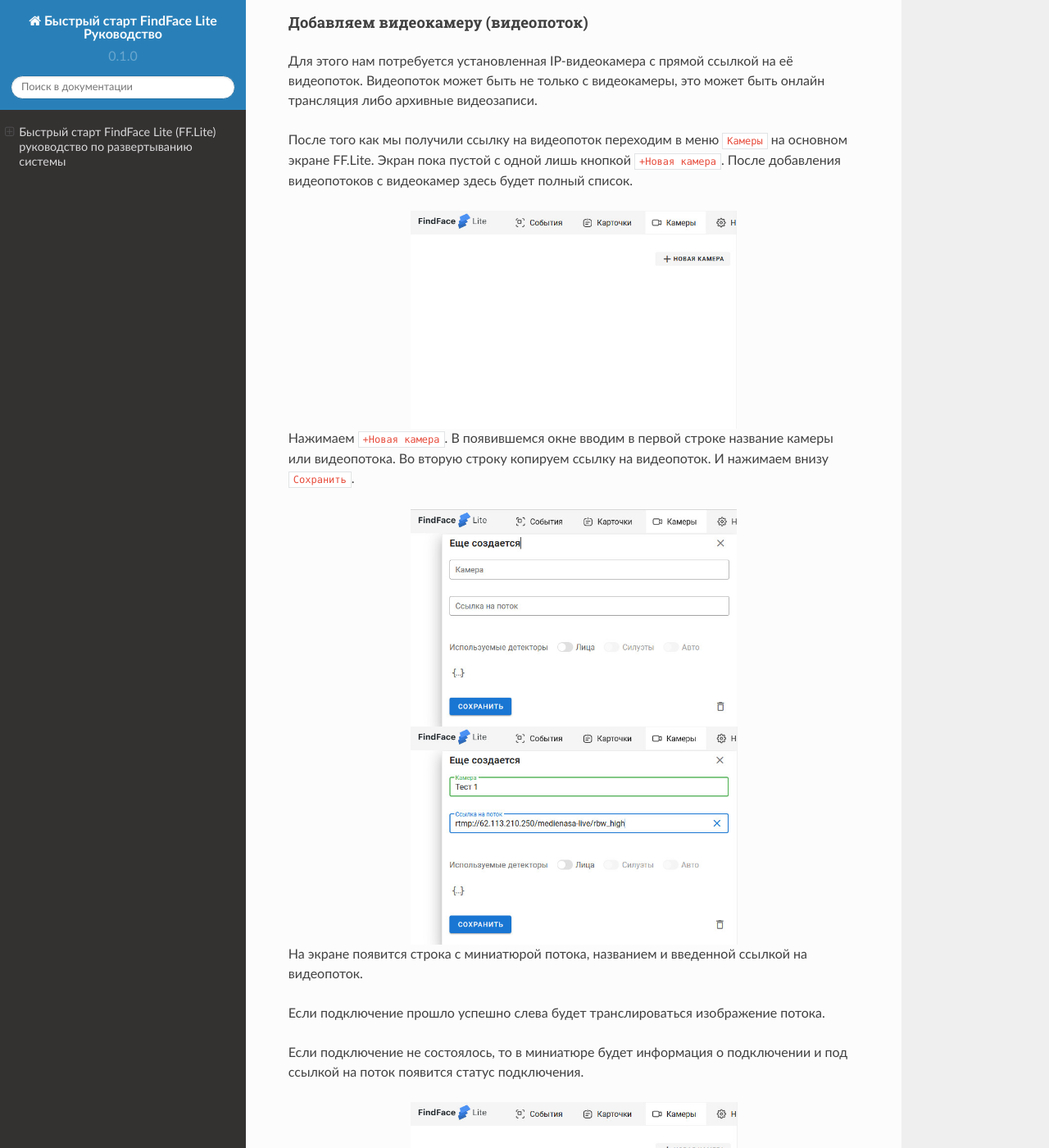
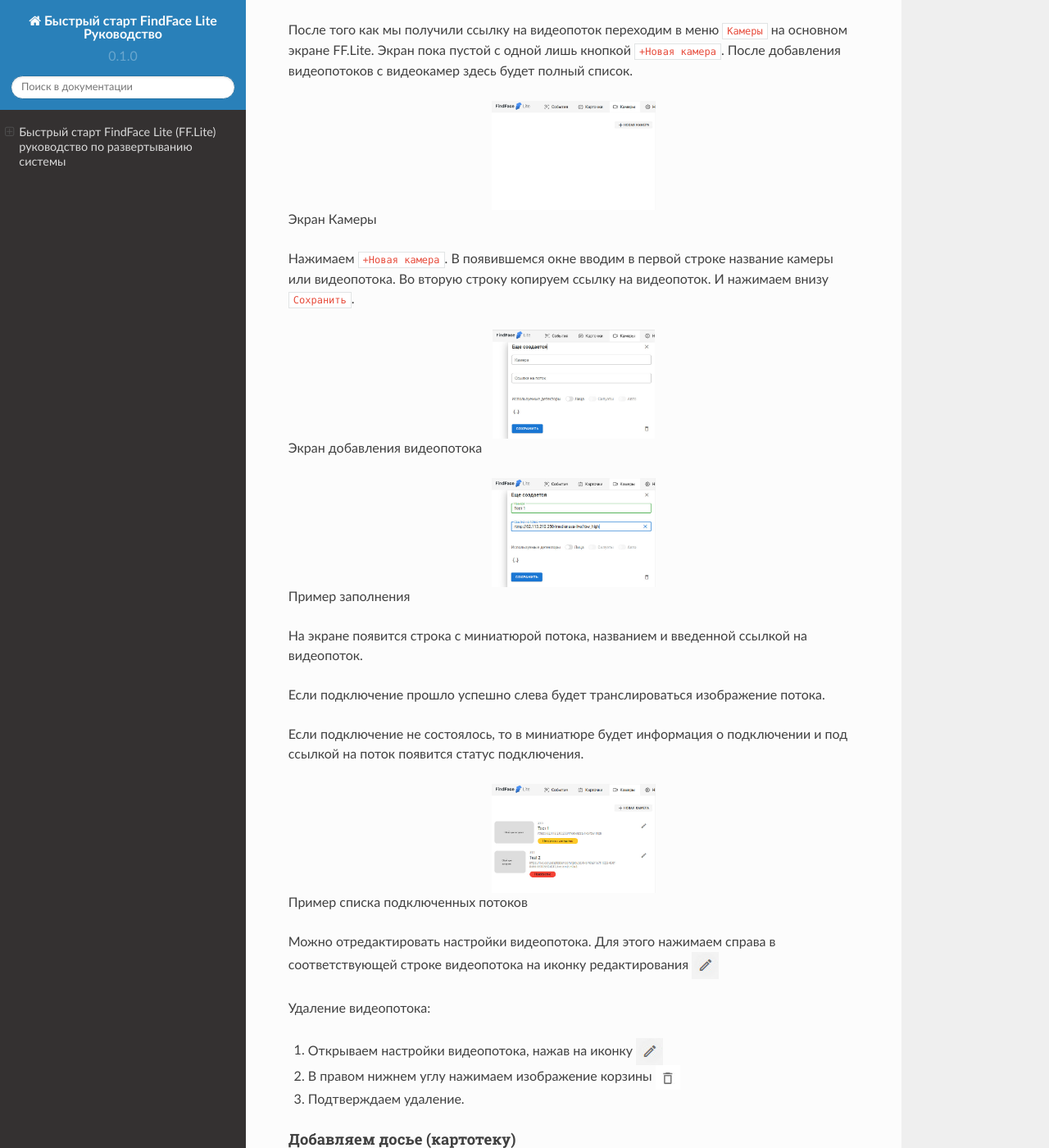
Before and after one commit to Dimdimit/-fflite_i, a Sphinx documentation site: the page built from docs/source/index.rst, in a window 1280 px wide and 1400 px high, scrolled down 4242 px. Shown: the whole window at 82% size. Built offline with Sphinx 7.4.7 and the Read the Docs theme 2.0.0, drawn with Linux system fonts in a browser that asks for light colours.

Commit message:
Update index.rst

```diff
--- a/docs/source/index.rst
+++ b/docs/source/index.rst
@@ -167,7 +167,7 @@
 .. image:: img/lt-01.jpg
    :alt: Основной экран
    :align: center
-   :scale: 60%
+   :scale: 30%
 Основной экран
 
 Первое, что нам нужно сделать - это добавить видеопоток, который будем просматривать и обрабатывать.
@@ -186,20 +186,24 @@
 .. image:: img/lt-03-0.jpg
    :alt: Экран Камеры
    :align: center
-   :scale: 60%
+   :scale: 30%
+Экран Камеры
+
 
 Нажимаем ``+Новая камера``. В появившемся окне вводим в первой строке название камеры или видеопотока. Во вторую строку копируем ссылку на видеопоток. И нажимаем внизу ``Сохранить``.
 
 .. image:: img/lt-03-1.jpg
    :alt: Экран добавления видеопотока
    :align: center
-   :scale: 60%
+   :scale: 30%
+Экран добавления видеопотока
 
 
 .. image:: img/lt-03-2.jpg
    :alt: Пример заполнения
    :align: center
-   :scale: 60%
+   :scale: 30%
+Пример заполнения
 
 
 На экране появится строка с миниатюрой потока, названием и введенной ссылкой на видеопоток.
@@ -211,8 +215,8 @@
 .. image:: img/lt-03-3.jpg
    :alt: Пример списка подключенных потоков
    :align: center
-   :scale: 60%
-
+   :scale: 30%
+Пример списка подключенных потоков
 
 Можно отредактировать настройки видеопотока. Для этого нажимаем справа в соответствующей строке видеопотока на иконку редактирования |карандаш|
 
@@ -225,8 +229,8 @@
 .. image:: img/lt-03-4.jpg
    :alt: Редактирование или удаление потока
    :align: center
-   :scale: 60%
-
+   :scale: 30%
+   Редактирование или удаление потока
 
 
 Добавляем досье (картотеку)
@@ -243,7 +247,8 @@
 .. image:: img/lt-02-0.jpg
    :alt: Экран Карточки
    :align: centerНа основном экране FF.Lite  переходим в раздел ``Карточки``.
-   :scale: 60%
+   :scale: 30%
+   Экран Карточки
 
 
 Так же как и при добавлении видеопотока нажимаем ``+Новая карточка``.
@@ -265,7 +270,8 @@
 .. image:: img/lt-02-1.jpg
    :alt: Экран добавления карточки
    :align: center
-   :scale: 60%
+   :scale: 30%
+   Экран добавления карточки
 
 
 Когда карточка полностью заполнена активируется кнопка ``Сохранить``. Нажимаем её.
@@ -275,7 +281,8 @@
 .. image:: img/lt-02-2.jpg
    :alt: Пример заполнения и редактирования
    :align: center
-   :scale: 60%
+   :scale: 30%
+   Пример заполнения и редактирования
 
 
 Для редактирования карточки нажимаем справа в соответствующей строке на иконку редактирования |карандаш|
@@ -296,10 +303,10 @@
 Детали по каждому событию можно посмотреть, если нажать строку события.
 
 .. image:: img/lt-01.jpg
-   :alt: Пример заполнения и редактирования
+   :alt: Экран События
    :align: center
-   :scale: 60%
-
+   :scale: 30%
+ Экран События
 
 Настройки
 """""""""
@@ -307,9 +314,10 @@
 Перейдя в раздел ``Настройки`` можно выбрать темную или светлую тему, а также язык интерфейса. В FF.Lite версии 1.2 интерфейс доступен на трех языках: русский, английский, испанский.
 
 .. image:: img/lt-04-0.jpg
-   :alt: Пример заполнения и редактирования
+   :alt:  Экран Настройки
    :align: center
-   :scale: 60%
+   :scale: 30%
+Экран Настройки
 
 
 Выход из системы
@@ -319,9 +327,10 @@
 Откроется окно с кнопкой ``Выйти из аккаунта``. Нажимаем ее и выходим из системы под данной учетной записью.
 
 .. image:: img/lt-05-0.jpg
-   :alt: Пример заполнения и редактирования
+   :alt: Экран Выхода
    :align: center
-   :scale: 60%
+   :scale: 30%
+   Экран Выхода из системы
 
 
 Примечание: Обычно нет необходимости выходить из системы, поэтому достаточно просто закрыть текущее окно в браузере. Выход из аккаунта необходим только в случае, если вам нужно зайти под другой учетной записью.
```
